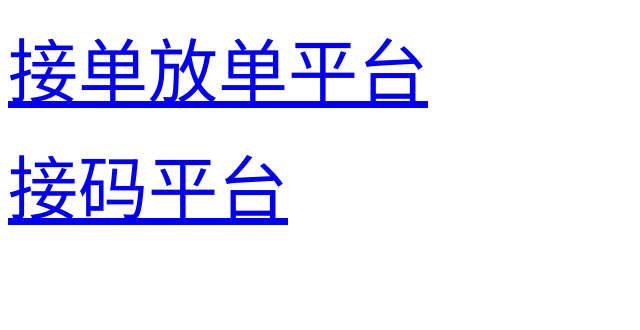
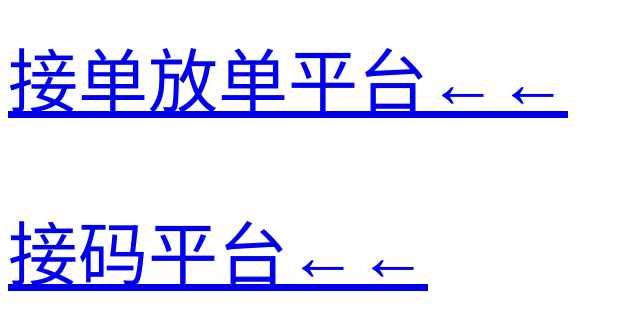
Before and after one commit to siryon9/siryon9.github.io, a plain HTML site: page index.html in a window 1280 px wide. Shown: the whole page, without its empty margins (0-640 px from the left). Drawn offline with Linux system fonts and the light colour scheme.

Commit message:
Update index.html

```diff
--- a/index.html
+++ b/index.html
@@ -12,12 +12,15 @@
 
   <body>
 
-    </p>
-    <a href="https://docs.qq.com/doc/DWmR4bGFseFdxbHlY" target="_blank" rel="noopener noreferrer" style="font-size:70px">接单放单平台</a>
-    </p>
-    </p>
-    <a href="https://docs.qq.com/doc/DWnl6V1lEQmptcHl4" target="_blank" rel="noopener noreferrer" style="font-size:70px">接码平台</a>
-    </p>
+    <br>
+    <a href="https://docs.qq.com/doc/DWmR4bGFseFdxbHlY" target="_blank" rel="noopener noreferrer" style="font-size:70px">接单放单平台←←</a>
+    <br>
+    <br>
+    <br>
+    <br>
+    <br>
+    <a href="https://docs.qq.com/doc/DWnl6V1lEQmptcHl4" target="_blank" rel="noopener noreferrer" style="font-size:70px">接码平台←←</a>
+    <br>
 
   </body>
 
```
